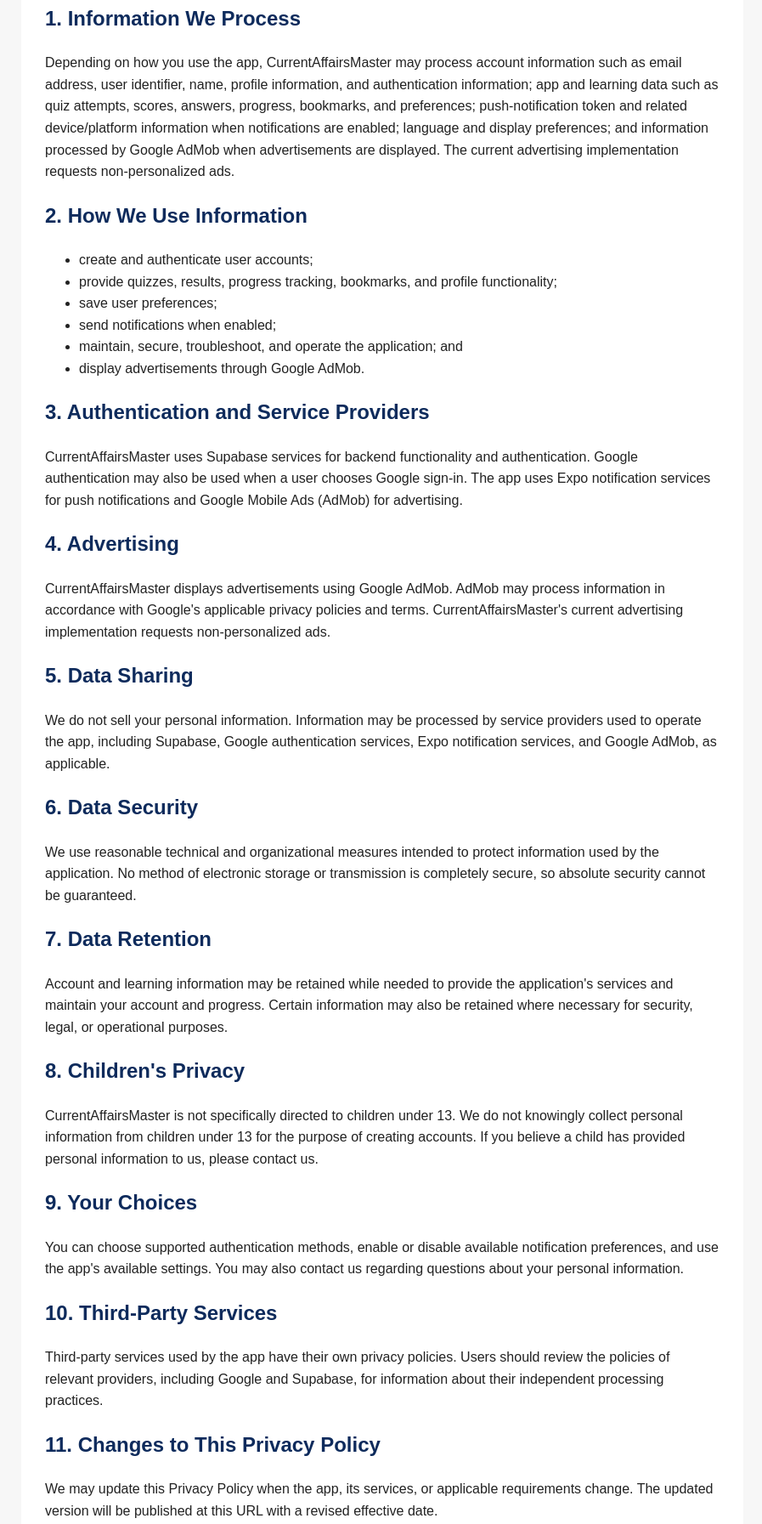
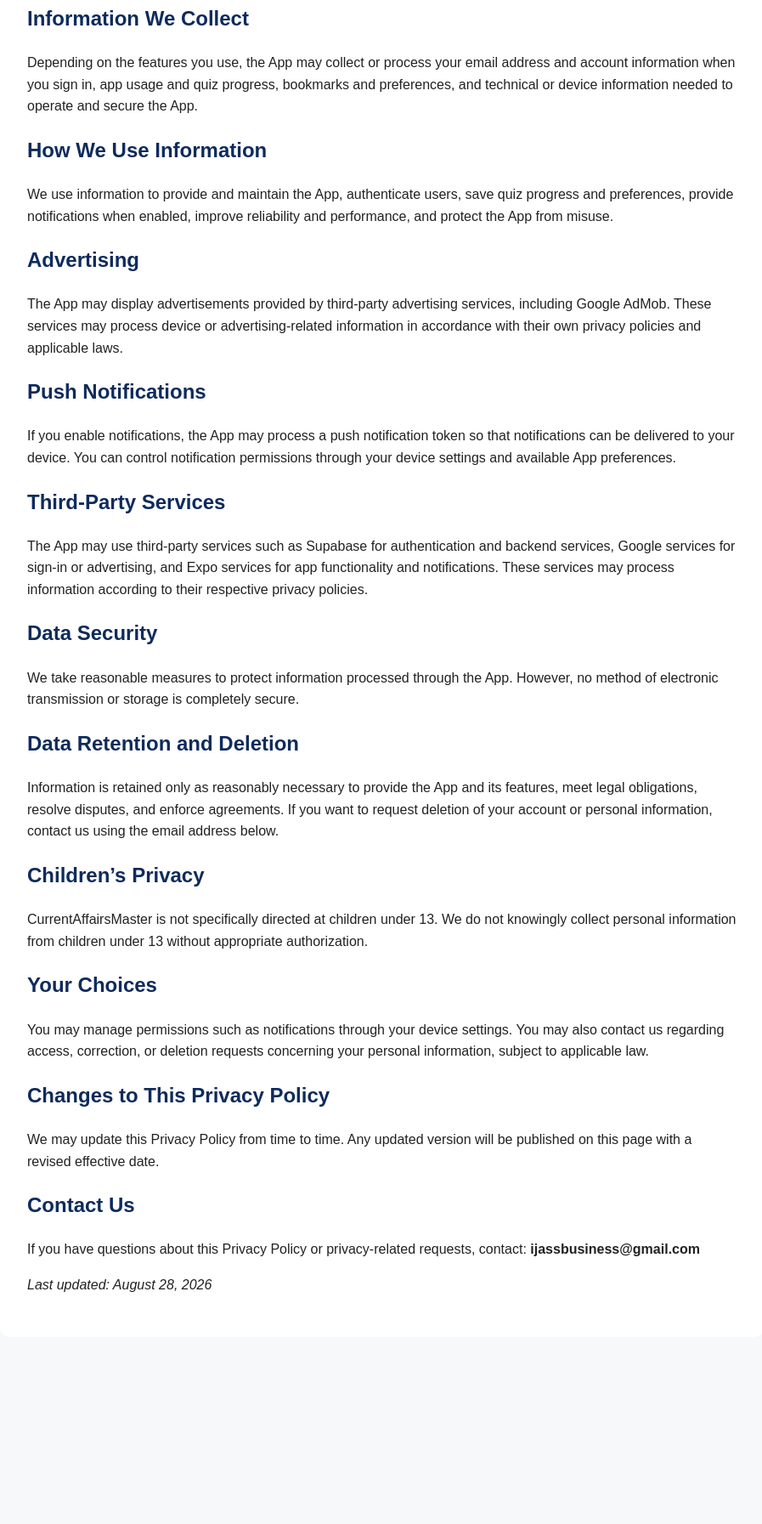
Before and after one commit to ijassbusiness/CurrentAffairsMaster-Privacy-Policy, a plain HTML site: page index.html in a window 1280 px wide. Shown: the part 260-2053 px from the top of the page at 85% size, without its empty margins (190-1087 px from the left). After the commit the page ends 1857 px from the top, so only its background shows below. Drawn offline with Linux system fonts and the light colour scheme.

Commit message:
Add CurrentAffairsMaster privacy policy page

```diff
--- a/index.html
+++ b/index.html
@@ -4,37 +4,33 @@
 <meta charset="UTF-8">
 <meta name="viewport" content="width=device-width, initial-scale=1.0">
 <title>CurrentAffairsMaster Privacy Policy</title>
-<style>
-body{font-family:Arial,sans-serif;line-height:1.6;color:#222;max-width:850px;margin:0 auto;padding:24px;background:#f7f7f7}main{background:#fff;padding:28px;border-radius:10px}h1,h2{color:#0E2B5C}h1{margin-top:0}.updated{color:#666}a{color:#0E2B5C}
-</style>
+<style>body{font-family:Arial,sans-serif;line-height:1.6;max-width:900px;margin:auto;padding:24px;color:#222;background:#f7f8fa}main{background:#fff;padding:32px;border-radius:12px}h1,h2{color:#0E2B5C}a{color:#0E2B5C}</style>
 </head>
 <body><main>
 <h1>Privacy Policy for CurrentAffairsMaster</h1>
-<p class="updated"><strong>Effective date:</strong> August 28, 2026</p>
-<p>CurrentAffairsMaster is an educational application for practicing current-affairs questions, quizzes, and related learning content. This Privacy Policy explains what information the app may process, how it is used, and the choices available to users.</p>
-<h2>1. Information We Process</h2>
-<p>Depending on how you use the app, CurrentAffairsMaster may process account information such as email address, user identifier, name, profile information, and authentication information; app and learning data such as quiz attempts, scores, answers, progress, bookmarks, and preferences; push-notification token and related device/platform information when notifications are enabled; language and display preferences; and information processed by Google AdMob when advertisements are displayed. The current advertising implementation requests non-personalized ads.</p>
-<h2>2. How We Use Information</h2>
-<ul><li>create and authenticate user accounts;</li><li>provide quizzes, results, progress tracking, bookmarks, and profile functionality;</li><li>save user preferences;</li><li>send notifications when enabled;</li><li>maintain, secure, troubleshoot, and operate the application; and</li><li>display advertisements through Google AdMob.</li></ul>
-<h2>3. Authentication and Service Providers</h2>
-<p>CurrentAffairsMaster uses Supabase services for backend functionality and authentication. Google authentication may also be used when a user chooses Google sign-in. The app uses Expo notification services for push notifications and Google Mobile Ads (AdMob) for advertising.</p>
-<h2>4. Advertising</h2>
-<p>CurrentAffairsMaster displays advertisements using Google AdMob. AdMob may process information in accordance with Google's applicable privacy policies and terms. CurrentAffairsMaster's current advertising implementation requests non-personalized ads.</p>
-<h2>5. Data Sharing</h2>
-<p>We do not sell your personal information. Information may be processed by service providers used to operate the app, including Supabase, Google authentication services, Expo notification services, and Google AdMob, as applicable.</p>
-<h2>6. Data Security</h2>
-<p>We use reasonable technical and organizational measures intended to protect information used by the application. No method of electronic storage or transmission is completely secure, so absolute security cannot be guaranteed.</p>
-<h2>7. Data Retention</h2>
-<p>Account and learning information may be retained while needed to provide the application's services and maintain your account and progress. Certain information may also be retained where necessary for security, legal, or operational purposes.</p>
-<h2>8. Children's Privacy</h2>
-<p>CurrentAffairsMaster is not specifically directed to children under 13. We do not knowingly collect personal information from children under 13 for the purpose of creating accounts. If you believe a child has provided personal information to us, please contact us.</p>
-<h2>9. Your Choices</h2>
-<p>You can choose supported authentication methods, enable or disable available notification preferences, and use the app's available settings. You may also contact us regarding questions about your personal information.</p>
-<h2>10. Third-Party Services</h2>
-<p>Third-party services used by the app have their own privacy policies. Users should review the policies of relevant providers, including Google and Supabase, for information about their independent processing practices.</p>
-<h2>11. Changes to This Privacy Policy</h2>
-<p>We may update this Privacy Policy when the app, its services, or applicable requirements change. The updated version will be published at this URL with a revised effective date.</p>
-<h2>12. Contact Us</h2>
-<p>If you have questions about this Privacy Policy or privacy-related requests concerning CurrentAffairsMaster, contact:</p>
-<p><strong>Email:</strong> <a href="mailto:ijassbusiness@gmail.com">ijassbusiness@gmail.com</a></p>
+<p><strong>Effective date:</strong> August 28, 2026</p>
+<p>CurrentAffairsMaster (“the App”) is an educational current-affairs and quiz application. This Privacy Policy explains how information is handled when you use the App.</p>
+<h2>Information We Collect</h2>
+<p>Depending on the features you use, the App may collect or process your email address and account information when you sign in, app usage and quiz progress, bookmarks and preferences, and technical or device information needed to operate and secure the App.</p>
+<h2>How We Use Information</h2>
+<p>We use information to provide and maintain the App, authenticate users, save quiz progress and preferences, provide notifications when enabled, improve reliability and performance, and protect the App from misuse.</p>
+<h2>Advertising</h2>
+<p>The App may display advertisements provided by third-party advertising services, including Google AdMob. These services may process device or advertising-related information in accordance with their own privacy policies and applicable laws.</p>
+<h2>Push Notifications</h2>
+<p>If you enable notifications, the App may process a push notification token so that notifications can be delivered to your device. You can control notification permissions through your device settings and available App preferences.</p>
+<h2>Third-Party Services</h2>
+<p>The App may use third-party services such as Supabase for authentication and backend services, Google services for sign-in or advertising, and Expo services for app functionality and notifications. These services may process information according to their respective privacy policies.</p>
+<h2>Data Security</h2>
+<p>We take reasonable measures to protect information processed through the App. However, no method of electronic transmission or storage is completely secure.</p>
+<h2>Data Retention and Deletion</h2>
+<p>Information is retained only as reasonably necessary to provide the App and its features, meet legal obligations, resolve disputes, and enforce agreements. If you want to request deletion of your account or personal information, contact us using the email address below.</p>
+<h2>Children’s Privacy</h2>
+<p>CurrentAffairsMaster is not specifically directed at children under 13. We do not knowingly collect personal information from children under 13 without appropriate authorization.</p>
+<h2>Your Choices</h2>
+<p>You may manage permissions such as notifications through your device settings. You may also contact us regarding access, correction, or deletion requests concerning your personal information, subject to applicable law.</p>
+<h2>Changes to This Privacy Policy</h2>
+<p>We may update this Privacy Policy from time to time. Any updated version will be published on this page with a revised effective date.</p>
+<h2>Contact Us</h2>
+<p>If you have questions about this Privacy Policy or privacy-related requests, contact: <strong>ijassbusiness@gmail.com</strong></p>
+<p><em>Last updated: August 28, 2026</em></p>
 </main></body></html>
```
